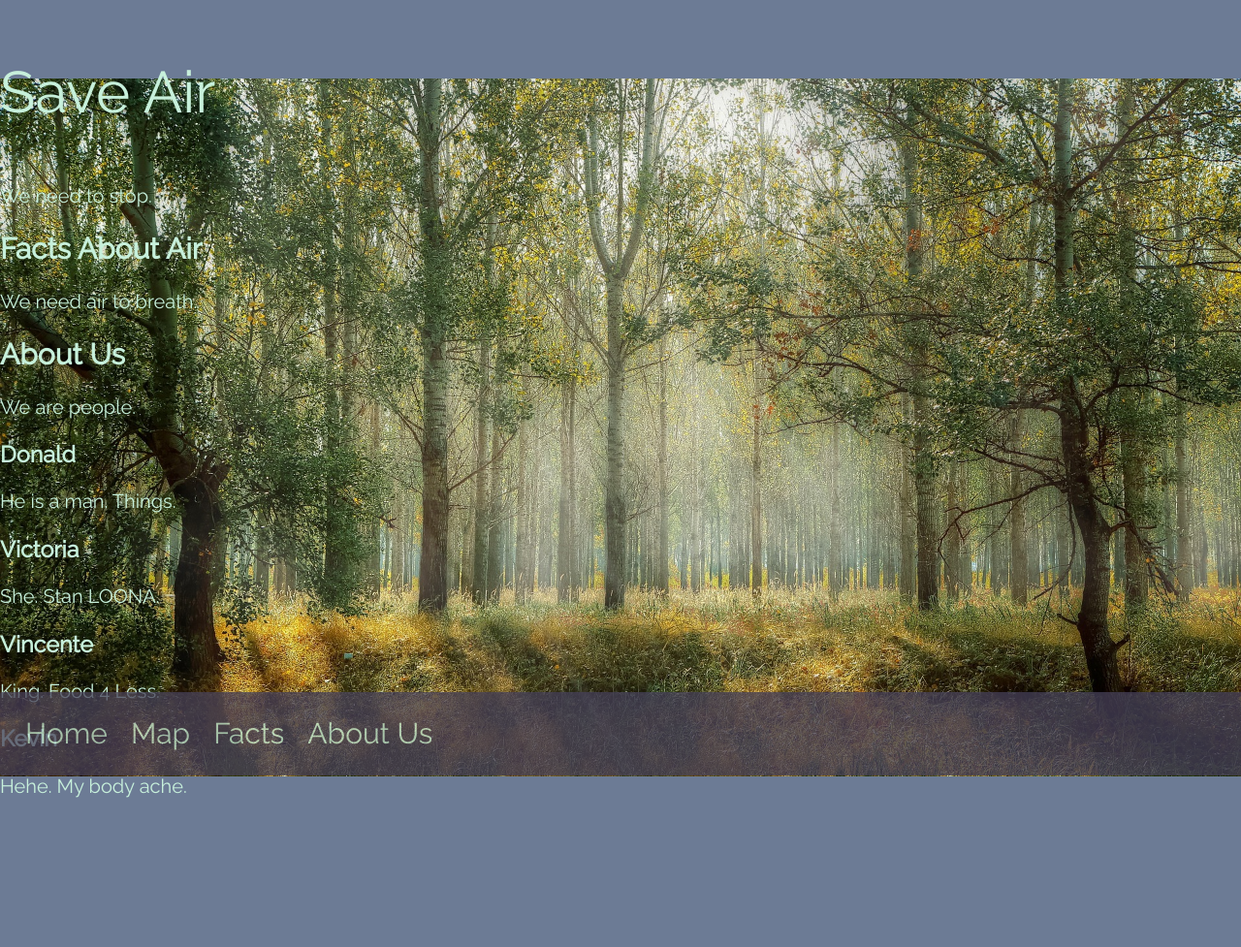
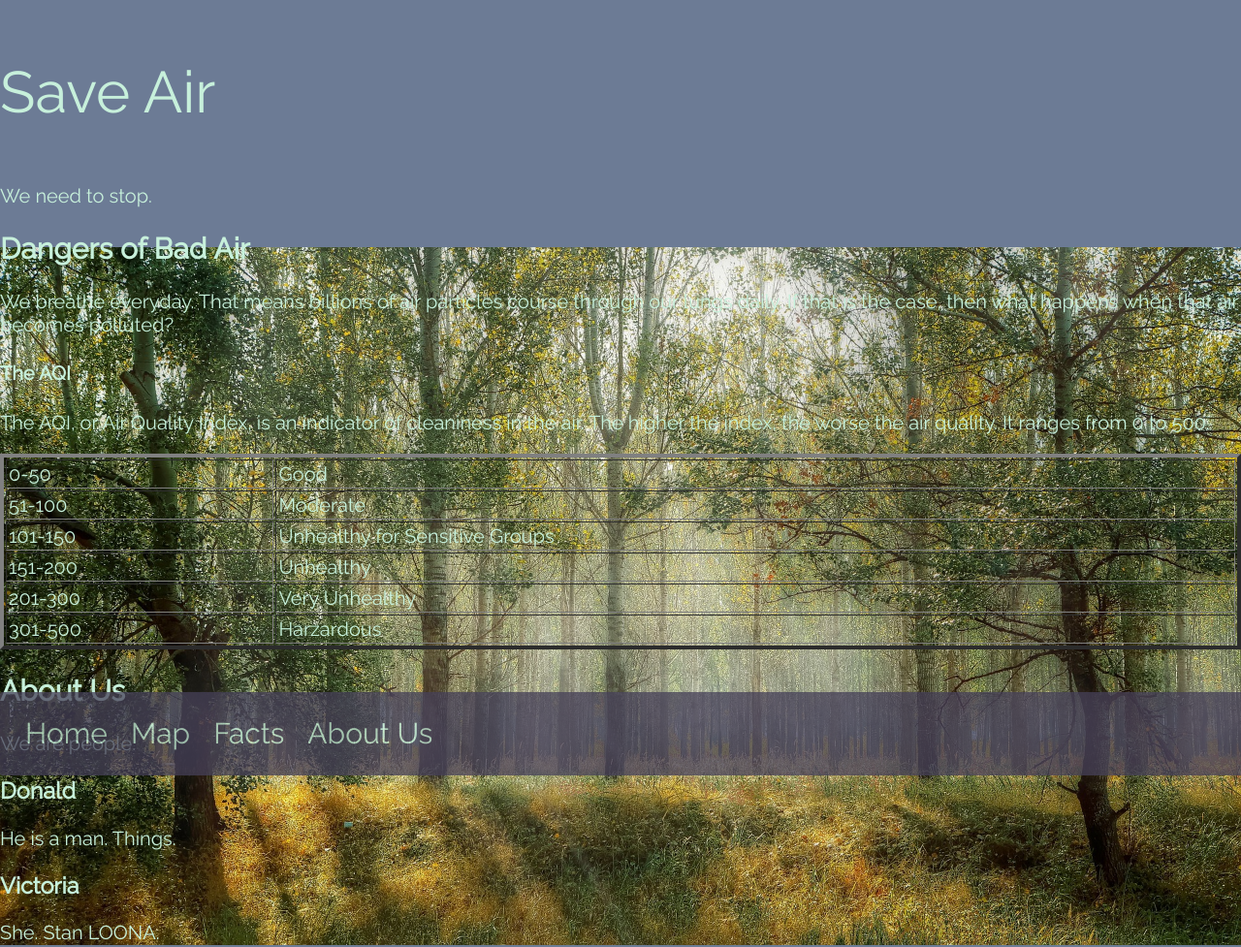
Before and after one commit to vedeeva/SaveAir, a website: page public/index.html in a window 1280 px wide. Shown: the top 977 px of the page at 97% size. Before the commit the page ends 843 px from the top, so only its background shows below. Drawn offline with Linux system fonts and the light colour scheme.

Commit message:
Added the AQI table

```diff
--- a/public/index.html
+++ b/public/index.html
@@ -29,8 +29,33 @@
     </div>
 
     <div id="facts">
-        <h2 id="Facts">Facts About Air</h2>
-        <p> We need air to breath.</p>
+      <h2 id="Facts">Dangers of Bad Air</h2>
+        <p>We breathe everyday. That means billions of air particles course through
+        our lungs daily. If that is the case, then what happens when that air becomes
+        polluted?</p>
+        <h4>The AQI </h4>
+        <p>The AQI, or Air Quality Index, is an indicator of cleaniness in the air.
+        The higher the index, the worse the air quality. It ranges from 0 to 500.</p>
+      <table border="4" cellpadding="2" cellspacing="2" width="100%">
+        <tr>
+          <td id="good">0-50</td> <td>Good</td>
+        </tr>
+        <tr>
+          <td id="moderate">51-100</td> <td>Moderate</td>
+        </tr>
+        <tr>
+          <td id="sensitive">101-150</td><td>Unhealthy for Sensitive Groups</td>
+        </tr>
+        <tr>
+          <td id="unhealthy">151-200 <td>Unhealthy</td>
+        </tr>
+        <tr>
+          <td id="v.unhealthy">201-300</td><td>Very Unhealthy </td>
+        </tr>
+        <tr>
+          <td id="harzard">301-500</td><td>Harzardous</td>
+        </tr>
+      </table>
     </div>
 
     <div id="about">
```
